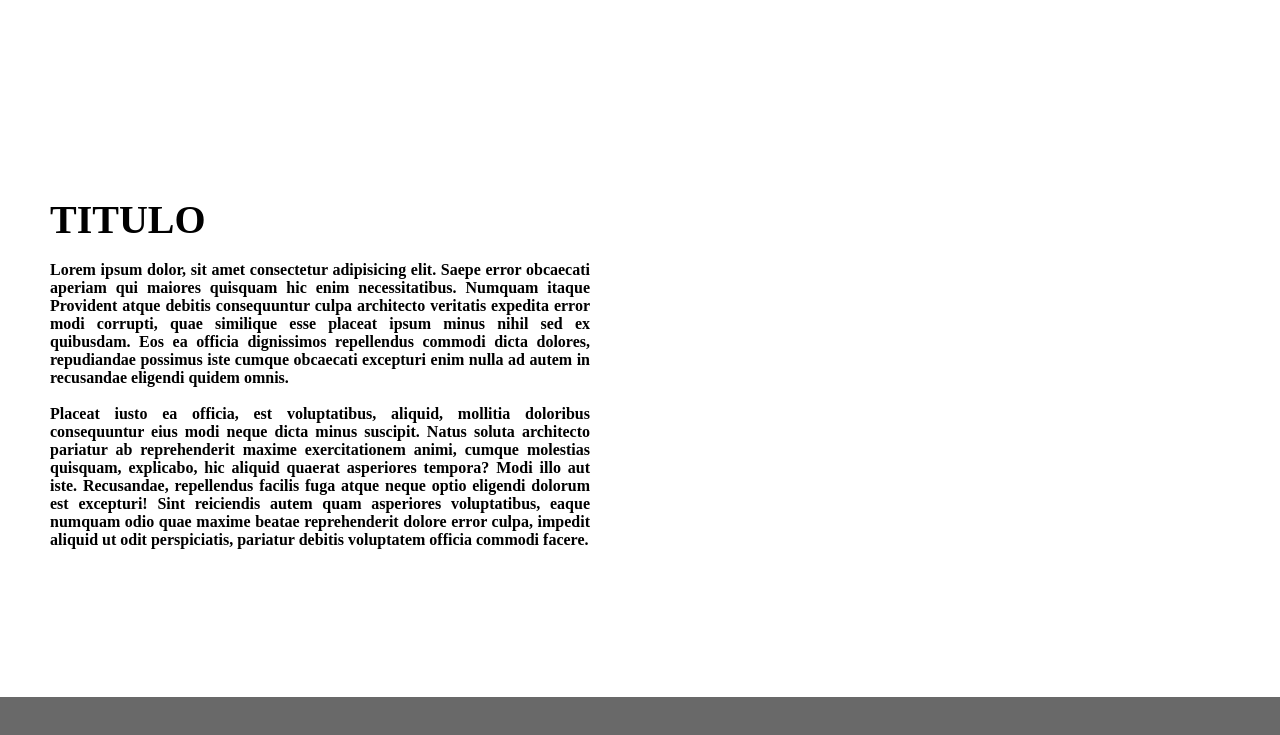
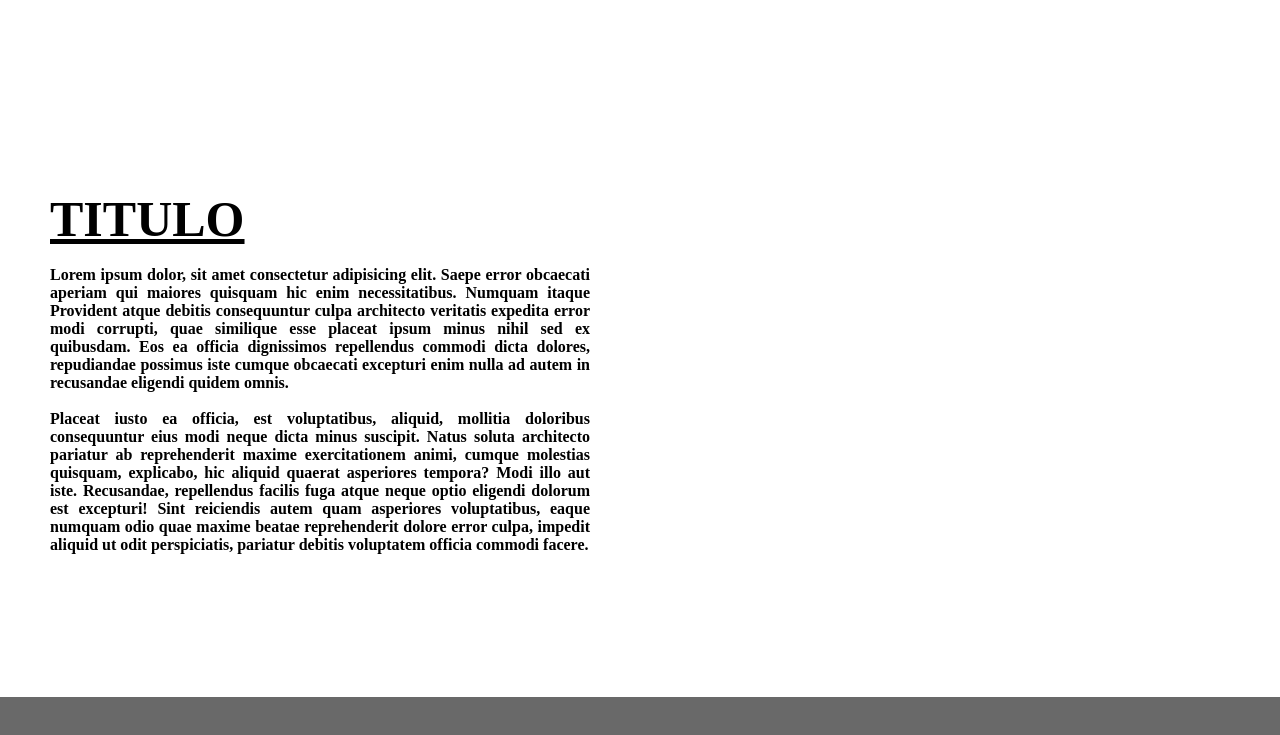
Before and after one commit to CarlosSolisMDQ/Practica-css-js-html-2, a plain HTML site: page index.html in a window 1280 px wide. Shown: the part 103-838 px from the top of the page. Drawn offline with Linux system fonts and the light colour scheme.

Commit message:
todo por hoy

```diff
--- a/styles.css
+++ b/styles.css
@@ -66,7 +66,8 @@ h2:hover {
 }
 
 .titulo {
-    font-size: 40px;
+    font-size: 50px;
+    text-decoration: underline;
 }
 
 /*esto de aca es para seleccionar el primer div y ahorrarse el ponerle una clase a cada uno*/
```
Also changed, not shown: index.html (+1 -0 lines).
